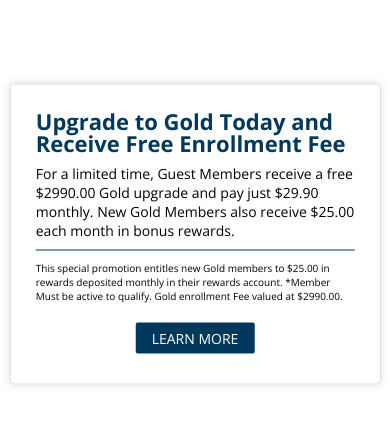
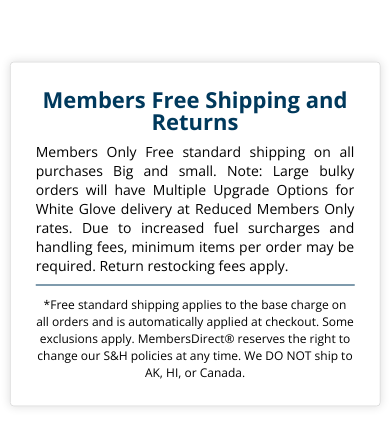
Before and after one commit to tajuddin1/WorkFile_popup2, a plain HTML site: page index.html in a window 390 px wide. Shown: the part 188-634 px from the top of the page. Drawn offline with nearby package versions, Linux system fonts and the light colour scheme.

Commit message:
Update Pop Up 4

```diff
--- a/index.html
+++ b/index.html
@@ -22,7 +22,7 @@
             -webkit-transform: translate(-50%, -50%);
             -ms-transform: translate(-50%, -50%);
             transform: translate(-50%, -50%);
-            max-width: 785px;
+            max-width: 750px;
             width: 100%;
             border: 1px solid #ddd;
             border-radius: 4px;
@@ -76,15 +76,18 @@
             font-weight: 700;
             margin-bottom: 20px;
             color: #00395C;
+            text-align: center;
         }
 
         .inner p {
             font-size: 18px;
             margin-bottom: 0;
+            text-align: justify;
         }
         .inner span {
             font-size: 12px;
             display: block;
+            text-align: center;
         }
 
         .button-wrapper {
@@ -97,7 +100,8 @@
             text-decoration: none;
             background: #00395c;
             color: #fff;
-            padding: 8px 16px;
+            padding: 5px 8px;
+            font-size: 14px;
             border-radius: 4px;
         }
 
@@ -125,11 +129,10 @@
             }
 
             .inner span {
-                font-size: 10px;
+                font-size: 14px;
             }
 
             .button-wrapper a {
-                padding: 6px 16px;
                 border-radius: 2px;
                 font-size: 14px;
             }
@@ -147,6 +150,10 @@
             .inner p {
                 font-size: 14px;
             }
+
+            .inner span {
+                font-size: 12px;
+            }
         }
     </style>
 </head>
@@ -156,13 +163,10 @@
             <div class="col-100">
                 <div class="inner">
                     <div>
-                        <h1>Upgrade to Gold Today and Receive Free Enrollment Fee</h1>
-                        <p>For a limited time, Guest Members receive a free $2990.00 Gold upgrade and pay just $29.90 monthly. New Gold Members also receive $25.00 each month in bonus rewards.</p>
+                        <h1>Members Free Shipping and Returns</h1>
+                        <p>Members Only Free standard shipping on all purchases Big and small. Note: Large bulky orders will have Multiple Upgrade Options for White Glove delivery at Reduced Members Only rates. Due to increased fuel surcharges and handling fees, minimum items per order may be required. Return restocking fees apply.</p>
                         <hr>
-                        <span>This special promotion entitles new Gold members to $25.00 in rewards deposited monthly in their rewards account. *Member Must be active to qualify. Gold enrollment Fee valued at $2990.00.</span>
-                        <div class="button-wrapper">
-                            <a href="#">LEARN MORE</a>
-                        </div>
+                        <span>*Free standard shipping applies to the base charge on all orders and is automatically applied at checkout. Some exclusions apply. MembersDirect® reserves the right to change our S&H policies at any time. We DO NOT ship to AK, HI, or Canada.</span>
                     </div>
                 </div>
             </div>
```
